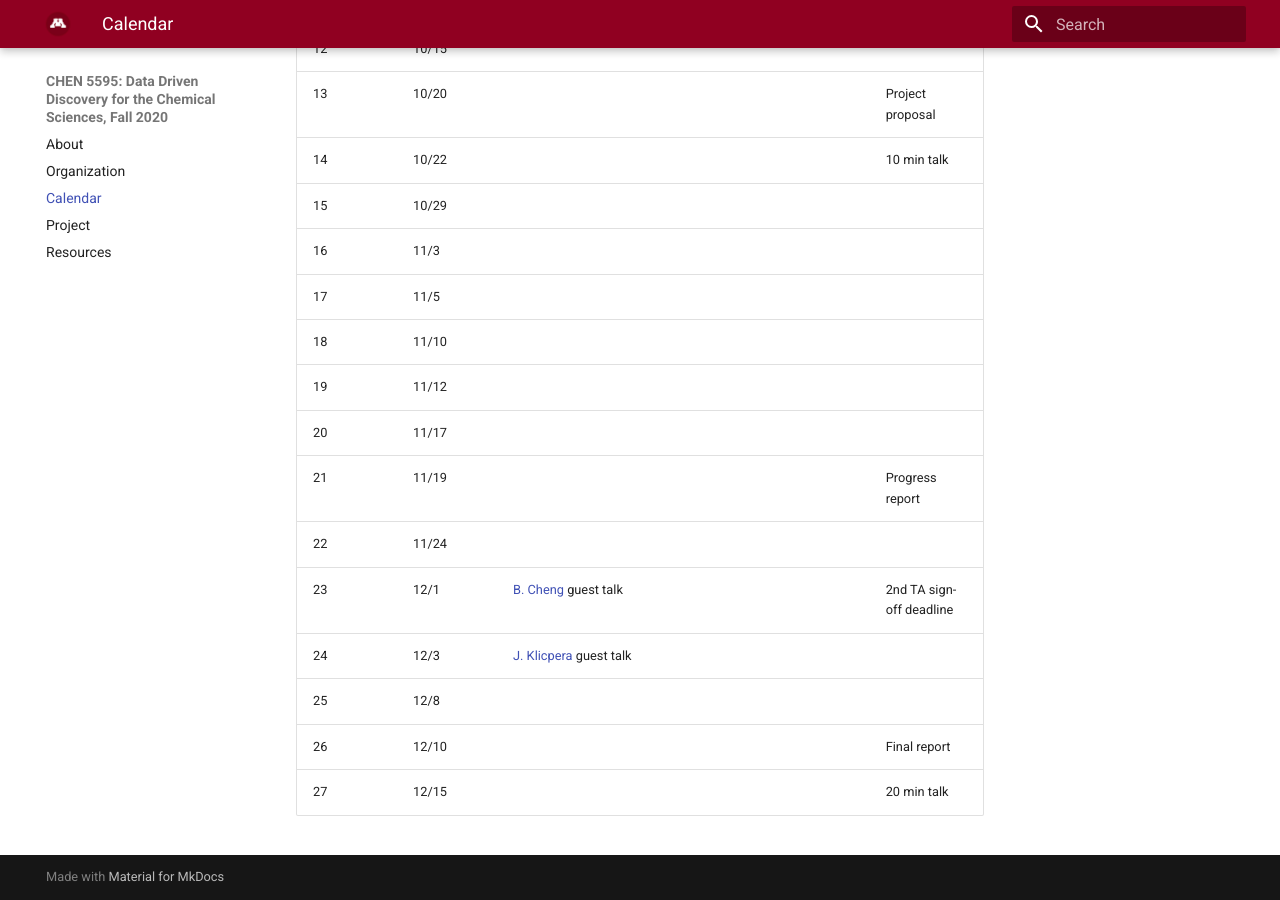
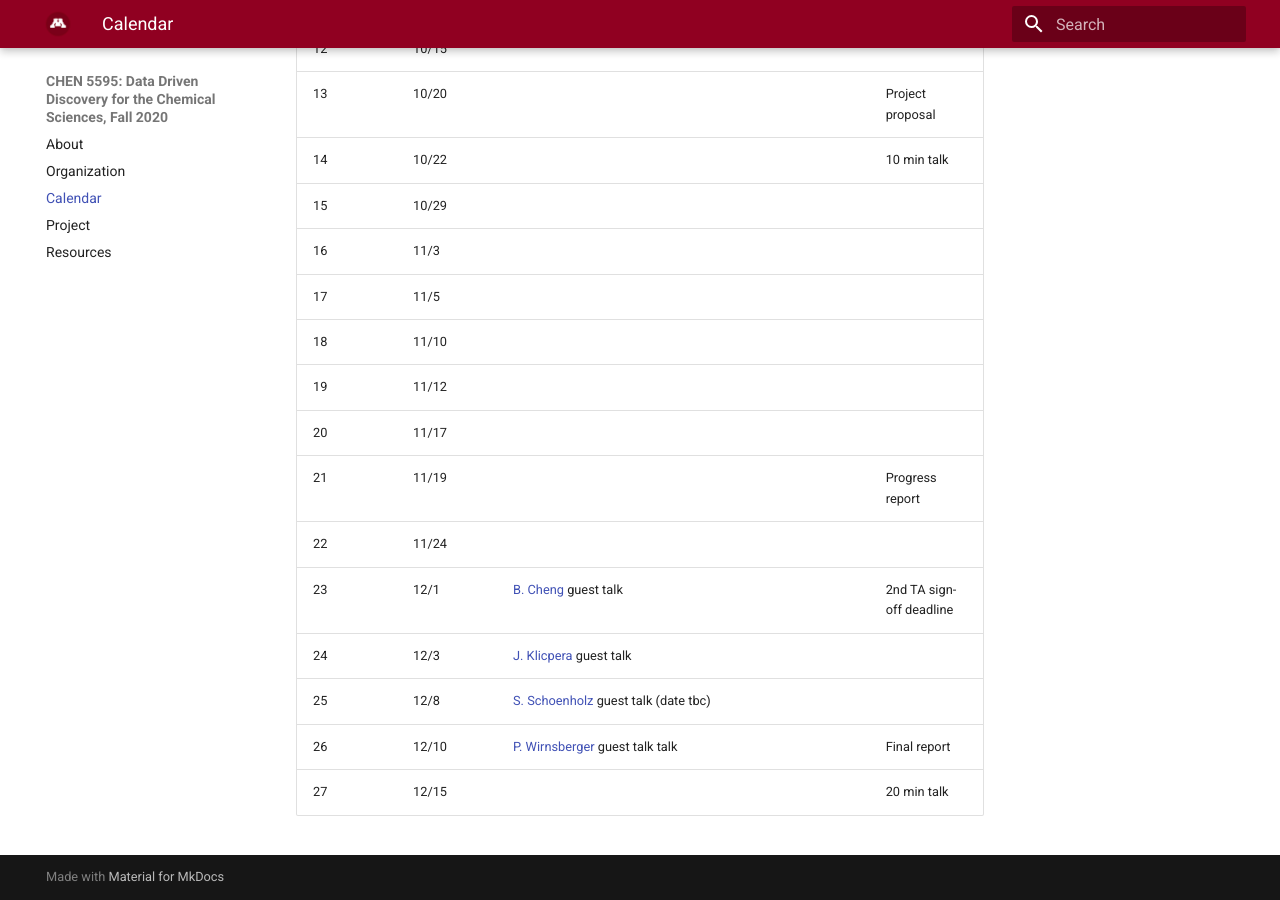
Before and after one commit to smcantab/chen5595-fall2020, an MkDocs documentation site: the page built from docs/calendar.md, in a window 1280 px wide and 900 px high, scrolled down 1027 px. Built offline with MkDocs 1.6.1 and Material for MkDocs 9.7.7, drawn with Linux system fonts in a browser that asks for light colours.

Commit message:
updated resources and calendar

```diff
--- a/docs/calendar.md
+++ b/docs/calendar.md
@@ -26,6 +26,6 @@ Lecture | Date  | Topic
 22      | 11/24 |                                                                                                                                                         |                      |
 23      | 12/1  | [B. Cheng](https://sites.google.com/site/tonicbq/about-me?authuser=0) guest talk                                                                        |                      | 2nd TA sign-off deadline
 24      | 12/3  | [J. Klicpera](https://www.in.tum.de/en/daml/team/johannes-klicpera/) guest talk                                                                         |                      |
-25      | 12/8  |                                                                                                                                                         |                      |
-26      | 12/10 |                                                                                                                                                         |                      | Final report
+25      | 12/8  | [S. Schoenholz](https://samschoenholz.wordpress.com/) guest talk (date tbc)                                                                                                                                                        |                      |
+26      | 12/10 | [P. Wirnsberger](https://pw359.github.io/) guest talk talk                                                                                                                                                       |                      | Final report
 27      | 12/15 |                                                                                                                                                         |                      | 20 min talk
```
Also changed, not shown: docs/resources.md (+1 -0 lines).
